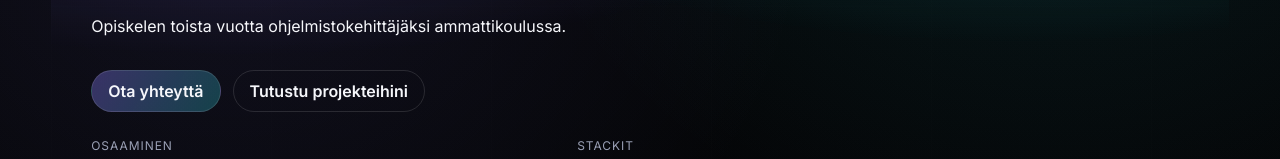
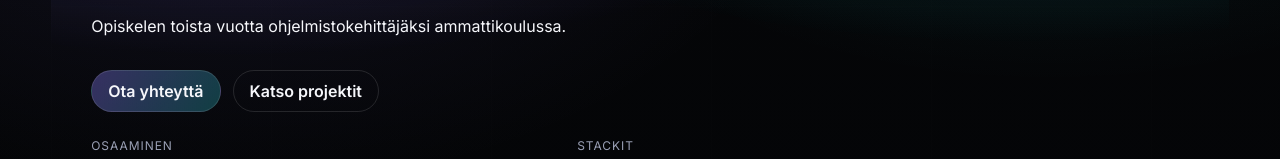
Before and after one commit to Eemi00/portfolio, a React (Vite) app: page / in a window 1280 px wide. Shown: the part 332-491 px from the top of the page. Built offline with nearby package versions, Linux system fonts and the light colour scheme.

Commit message:
Fixattu pari bugia

```diff
--- a/index.html
+++ b/index.html
@@ -2,7 +2,7 @@
 <html lang="en">
   <head>
     <meta charset="UTF-8" />
-    <link rel="icon" type="image/svg+xml" href="/favicon.svg" />
+    <link rel="icon" type="image/ico" href="/favicon.ico" />
     <meta name="viewport" content="width=device-width, initial-scale=1.0" />
     <title>Eemille.fi</title>
   </head>
--- a/src/components/Hero.tsx
+++ b/src/components/Hero.tsx
@@ -1,3 +1,4 @@
+import { Link } from 'react-router-dom'
 import '../styles/Hero.css'
 
 export default function Hero() {
@@ -15,7 +16,7 @@
                 </p>
                 <div className="hero-actions">
                     <a href="mailto:eemi.illik@gmail.com" className="pill primary">Ota yhteyttä</a>
-                    <a href="/projects" className="pill ghost">Tutustu projekteihini</a>
+                    <Link className="pill ghost" to="/projects">Katso projektit</Link>
                 </div>
                 <div className="hero-split">
                     <div>
--- a/src/components/Layout.tsx
+++ b/src/components/Layout.tsx
@@ -6,12 +6,12 @@
 
 export default function Layout({ children }: Props) {
     return (
-        <>
+        <div className="layout">
             <Nav />
             <main className="layout-main">
                 <div className="container">{children}</div>
             </main>
             <Footer />
-        </>
+        </div>
     )
 }
--- a/src/styles/global.css
+++ b/src/styles/global.css
@@ -11,6 +11,10 @@
     font-family: 'Inter', system-ui, -apple-system, 'Segoe UI', sans-serif;
     background: var(--bg);
     color: var(--text);
+}
+
+html, body {
+    height: 100%;
 }
 
 body {
```
